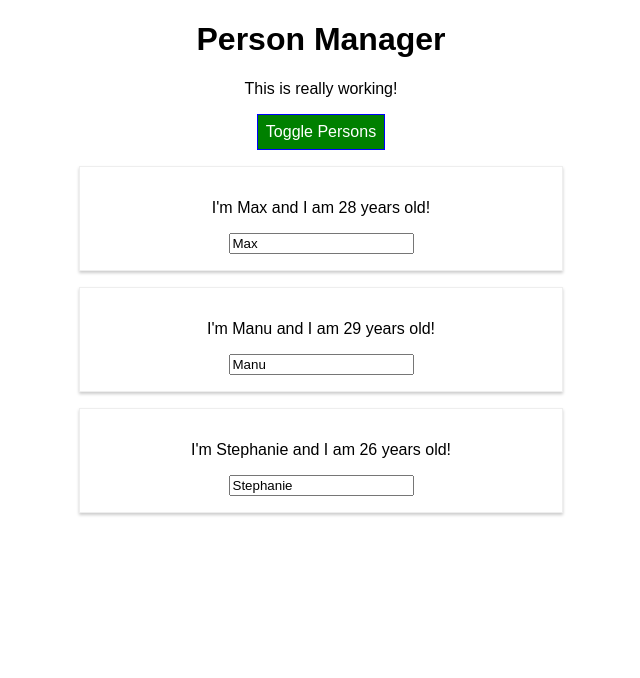
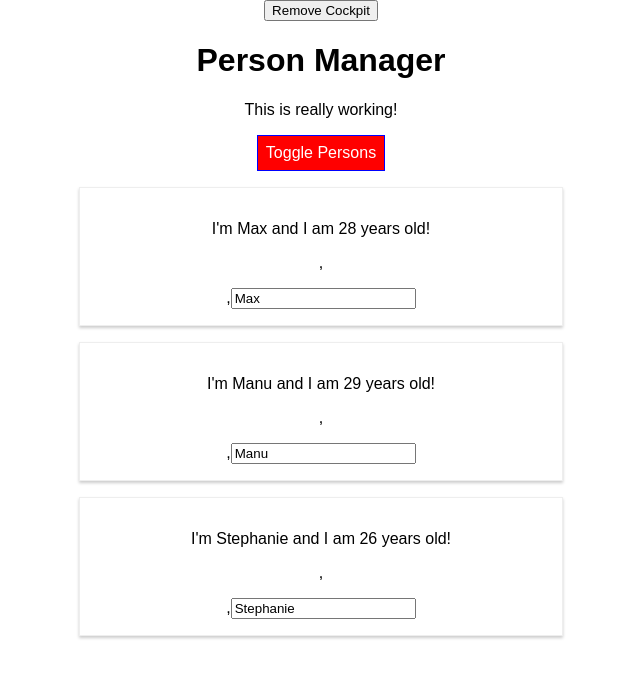
Before and after one commit to saddamhr/react-complete-guide-udemy, a React app: page / in a window 1280 px wide. Both pictures are taken after a click on the button "Toggle Persons". Shown: the top 678 px of the page, without its empty margins (319-959 px from the left). Built offline with nearby package versions, Linux system fonts and the light colour scheme.

Commit message:
another form of HOC

```diff
--- a/src/components/Cockpit/Cockpit.js
+++ b/src/components/Cockpit/Cockpit.js
@@ -1,17 +1,35 @@
-import React from 'react';
+import React, { useEffect } from 'react';
 
 import classes from './Cockpit.css'
 
 const cockpit = (props) => {
+    useEffect(() => {
+        console.log('[Cockpit.js] useEffect');
+
+        setTimeout(() => {
+            alert('Saved data to cloud');
+        }, 1000);
+        return () => {
+            console.log('[Cockpit.js] cleanup work in useEffect');
+        }
+    },[]);
+
+    useEffect(() => {
+        console.log('[Cockpit.js] 2nd useEffect');
+        return () => {
+            console.log('[Cockpit.js] cleanup work is 2nd useEffect');
+        }
+    })
+
     const assignedClasses = [];
     let btnClass = '';
-    if (props.showPerson) {
+    if (props.showPersons) {
         btnClass = classes.Red;
     }
-    if (props.persons.length <= 2) {
+    if (props.personLength <= 2) {
         assignedClasses.push(classes.red);
     }
-    if (props.persons.length <= 1) {
+    if (props.personLength <= 1) {
         assignedClasses.push(classes.bold);
     }
     return (
@@ -26,4 +44,4 @@
     )
 }
 
-export default cockpit;
+export default React.memo(cockpit);
--- a/src/components/Persons/Person/Person.js
+++ b/src/components/Persons/Person/Person.js
@@ -1,15 +1,20 @@
-import React from 'react';
+import React, { Component } from 'react';
 
-import classes from  './Person.css';
+import Aux from '../../../hoc/Auxiliary';
+import withClass from '../../../hoc/withClass'
+import classes from './Person.css';
 
-const person = (props) => {
-    return (
-        <div className={classes.Person}>
-            < p onClick={props.click} > I'm  {props.name} and I am {props.age} years old!</p>
-            < p > {props.children}</p >
-            <input type="text" onChange={props.changed} value={props.name} />
-        </div>
-    )
+class Person extends Component {
+    render() {
+        console.log('[Persons.js] rendering...')
+        return (
+            <Aux>
+                < p onClick={this.props.click} > I'm  {this.props.name} and I am {this.props.age} years old!</p>,
+                < p > {this.props.children}</p >,
+                <input type="text" onChange={this.props.changed} value={this.props.name} />
+            </Aux>
+        )
+    }
 }
 
-export default person;
+export default withClass(Person, classes.Person);
--- a/src/components/Persons/Persons.js
+++ b/src/components/Persons/Persons.js
@@ -1,20 +1,61 @@
-import React from 'react';
+import React, { PureComponent } from 'react';
 
 import Person from './Person/Person'
 
-const persons = (props) => {
-    console.log('[Persons.js] rendering...')
-     return props.persons.map((person, index) => {
+class Persons extends PureComponent {
+    // static getDerivedStateFromProps(props, state) {
+    //     console.log('[Person.js] getDerivedStateFomProps');
+    //     return state;
+    // }
+
+    // componentWillReceiveProps(props) {
+    //     console.log('[Persons.js] componentWillReceiveProps', props)
+    // }
+
+    // shouldComponentUpdate(nextProps, nextState) {
+    //     console.log('[Persons.js] shouldComponentUpdate');
+    //     if (
+    //         nextProps.persons !== this.props.persons ||
+    //         nextProps.changed !== this.props.changed ||
+    //         nextProps.changed !== this.props.clicked) {
+    //         return true;
+    //     } else {
+    //         return false;
+    //     }
+    // }
+
+    getSnapshotBeforeUpdate(prevProps, prevState) {
+        console.log('[Persons.js] getSnapBeforeUpdate');
+        return { message: 'Snapshot' };
+    }
+
+    // componentWillUpdate(){
+
+    // }
+
+    componentDidUpdate(prevProps, prevState, snapshot) {
+        console.log('[Persons.js] componentDidUpdate');
+        console.log(snapshot);
+    }
+
+    componentWillUnmount() {
+        console.log('[Persons.js] componentWillUnmount');
+    }
+
+    render() {
+        console.log('[Persons.js] rendering...');
+        return this.props.persons.map((person, index) => {
             return (
                 <Person
-                click={() => props.clicked(index)}
+                    click={() => this.props.clicked(index)}
                     name={person.name}
                     age={person.age}
                     key={person.id}
-                changed={(event) => props.changed(event, person.id)} />
+                    changed={(event) => this.props.changed(event, person.id)} />
             )
         })
+    }
 
 }
 
-export default persons;
+export default Persons;
--- a/src/containers/App.js
+++ b/src/containers/App.js
@@ -3,6 +3,8 @@
 import classes from './App.css';
 import Persons from '../components/Persons/Persons'
 import Cockpit from '../components/Cockpit/Cockpit'
+import withClass from '../hoc/withClass'
+import Aux from '../hoc/Auxiliary';
 
 class App extends Component {
   constructor(props) {
@@ -17,7 +19,8 @@
       { id: 'gfchv1', name: 'Stephanie', age: 26 }
     ],
     otherState: 'some other value',
-    showPersons: false
+    showPersons: false,
+    showCockpit: true
   };
 
   static getDerivedStateFromProps(props, state) {
@@ -25,9 +28,27 @@
     return state;
   }
 
-  componentDidMount = (event) => {
+  // componentWillMount() {
+  //   console.log('[App.js] componentWillMount')
+  // }
+
+  componentDidMount() {
     console.log('[App.js] componentDidMount')
   }
+
+  shouldComponentUpdate(nextProps, nextState) {
+    console.log('[App.js] shouldComponentUpdate');
+    // if (nextProps.persons !== this.props.persons) {
+    //   return true;
+    // } else {
+    //   return false;
+    // }
+    return true
+  }
+  componentDidUpdate() {
+    console.log('[App.js] componentDidUpdate');
+  }
+
   nameChangedHandler = (event, id) => {
     const personIndex = this.state.persons.findIndex(p => {
       return p.id === id;
@@ -74,16 +95,17 @@
     }
 
     return (
-      <div className={classes.App}>
-        <Cockpit
+      <Aux>
+        <button onClick={() => { this.setState({ showCockpit: false }) }}>Remove Cockpit</button>
+        {this.state.showCockpit ? (<Cockpit
           title={this.props.appTitle}
           showPersons={this.state.showPersons}
-          persons={this.state.persons}
-          clicked={this.togglePersonHandler} />
+          personsLength={this.state.persons.length}
+          clicked={this.togglePersonHandler} />) : null}
         {persons}
-      </div>
+        </Aux>
     )
   }
 }
 
-export default App;
+export default withClass(App, classes.App);
--- /dev/null
+++ b/src/hoc/Auxiliary.js
@@ -0,0 +1,3 @@
+const auxiliary = props => props.children;
+
+export default auxiliary;
--- /dev/null
+++ b/src/hoc/withClass.js
@@ -0,0 +1,11 @@
+import React from 'react';
+
+const withClass = (WrappedComponent, className) => {
+    return props => (
+        <div className={className}>
+            <WrappedComponent {...props}/>
+        </div>
+    );
+};
+
+export default withClass;
```
Lines whose indentation alone changed are shown as unchanged.
